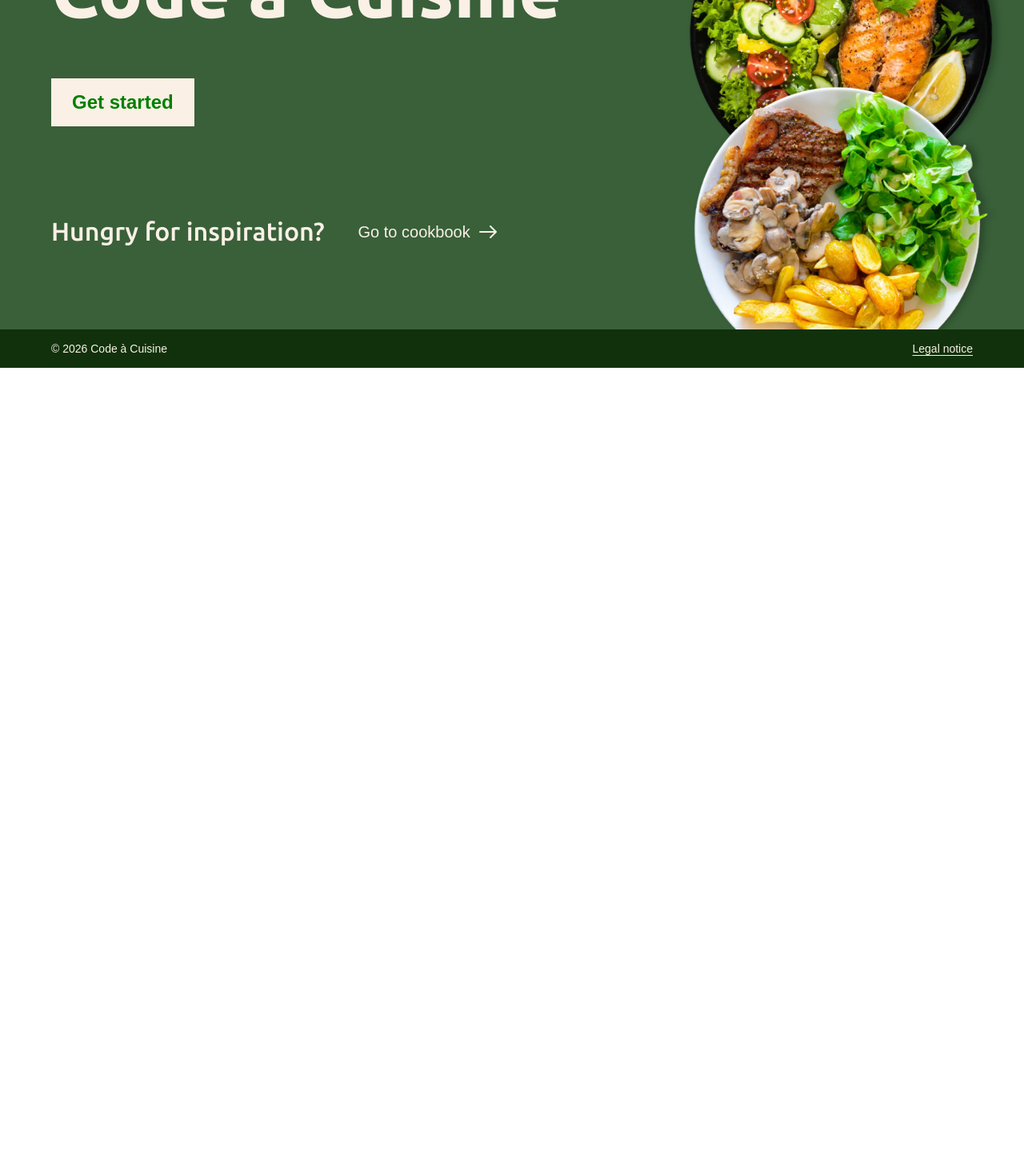
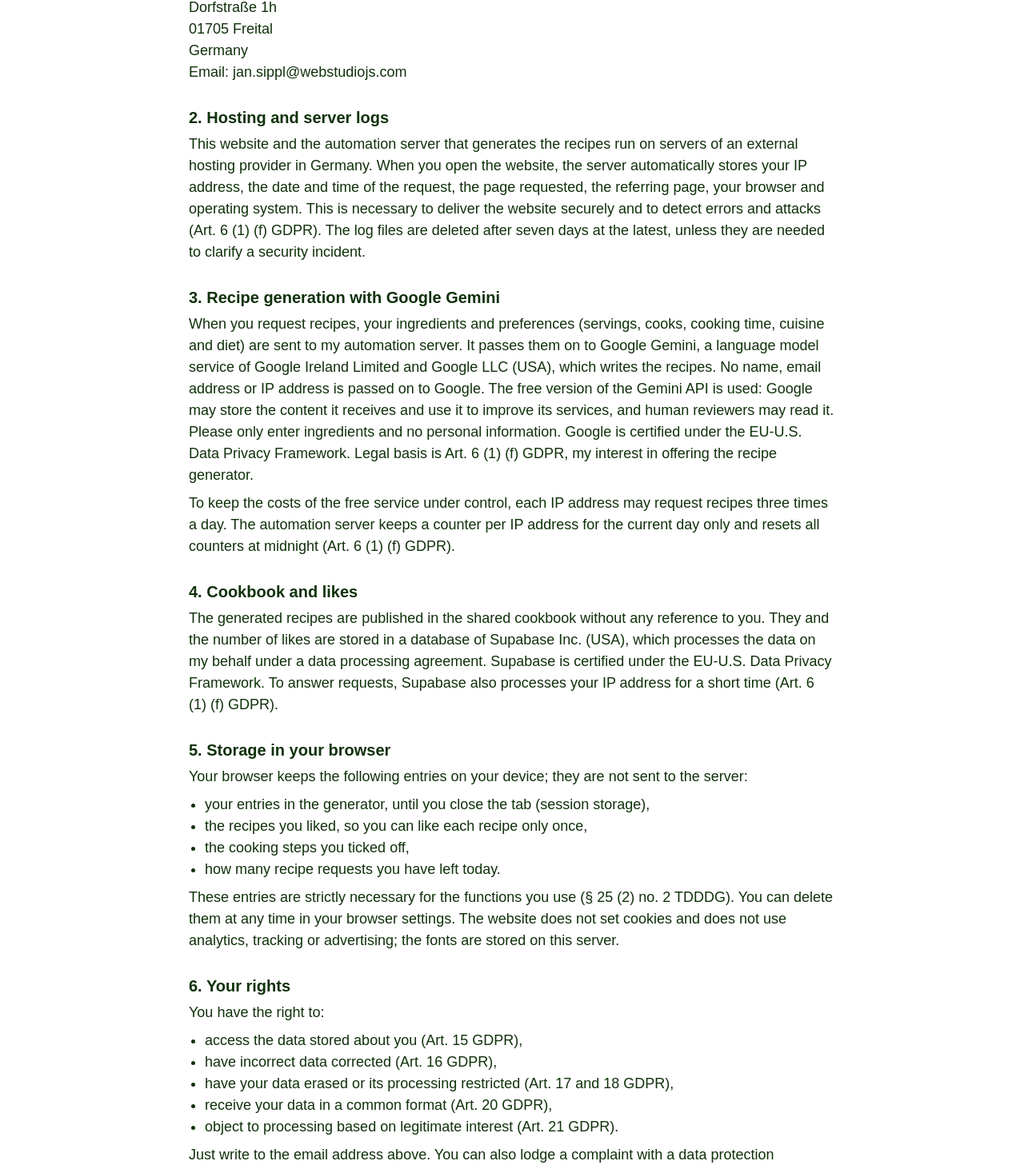
Before and after one commit to JaSi98/da_code-a-cuisine, an Angular app: page /privacy-policy in a window 1280 px wide. Before the commit this address led to /. Shown: the part 340-1802 px from the top of the page at 80% size. Before the commit the page ends 800 px from the top, so only its background shows below. Built offline with nearby package versions, Linux system fonts and the light colour scheme; a web font is replaced by a local one.

Commit message:
adding a privacy policy and keeping ip addresses out of the workflow logs

```diff
--- a/src/app/app.routes.ts
+++ b/src/app/app.routes.ts
@@ -51,5 +51,11 @@
     title: `Legal notice – ${APP_NAME}`,
     loadComponent: () => import('./pages/imprint/imprint').then((page) => page.Imprint),
   },
+  {
+    path: 'privacy-policy',
+    title: `Privacy policy – ${APP_NAME}`,
+    loadComponent: () =>
+      import('./pages/privacy-policy/privacy-policy').then((page) => page.PrivacyPolicy),
+  },
   { path: '**', redirectTo: '' },
 ];
--- a/src/app/pages/imprint/imprint.html
+++ b/src/app/pages/imprint/imprint.html
@@ -15,7 +15,7 @@
 
   <section class="imprint__section" aria-labelledby="imprint-contact">
     <h2 class="imprint__heading" id="imprint-contact">Contact</h2>
-    <p class="imprint__text">Email: jan.sippl@outlook.com</p>
+    <p class="imprint__text">Email: jan.sippl&#64;webstudiojs.com</p>
   </section>
 
   <section class="imprint__section" aria-labelledby="imprint-responsible">
--- a/src/app/pages/imprint/imprint.scss
+++ b/src/app/pages/imprint/imprint.scss
@@ -8,6 +8,7 @@
 $imprint-gap: 32px;
 $imprint-section-gap: 8px;
 $imprint-text-line-height: 1.5;
+$imprint-list-indent: 20px;
 
 $imprint-mobile-space-top: 24px;
 
@@ -54,10 +55,15 @@
   }
 
   &__address,
-  &__text {
+  &__text,
+  &__list {
     margin: 0;
     font-size: font-size(text-large);
     font-style: normal;
     line-height: $imprint-text-line-height;
   }
+
+  &__list {
+    padding-left: $imprint-list-indent;
+  }
 }
--- /dev/null
+++ b/src/app/pages/privacy-policy/privacy-policy.html
@@ -0,0 +1,94 @@
+<app-site-header backLink="/" backLabel="Home" />
+
+<main class="imprint">
+  <h1 class="imprint__title">Privacy policy</h1>
+
+  <section class="imprint__section" aria-labelledby="privacy-controller">
+    <h2 class="imprint__heading" id="privacy-controller">1. Controller</h2>
+    <address class="imprint__address">
+      Jan Sippl<br />
+      Dorfstraße 1h<br />
+      01705 Freital<br />
+      Germany<br />
+      Email: jan.sippl&#64;webstudiojs.com
+    </address>
+  </section>
+
+  <section class="imprint__section" aria-labelledby="privacy-hosting">
+    <h2 class="imprint__heading" id="privacy-hosting">2. Hosting and server logs</h2>
+    <p class="imprint__text">
+      This website and the automation server that generates the recipes run on servers of an
+      external hosting provider in Germany. When you open the website, the server automatically
+      stores your IP address, the date and time of the request, the page requested, the referring
+      page, your browser and operating system. This is necessary to deliver the website securely
+      and to detect errors and attacks (Art. 6 (1) (f) GDPR). The log files are deleted after seven
+      days at the latest, unless they are needed to clarify a security incident.
+    </p>
+  </section>
+
+  <section class="imprint__section" aria-labelledby="privacy-generator">
+    <h2 class="imprint__heading" id="privacy-generator">3. Recipe generation with Google Gemini</h2>
+    <p class="imprint__text">
+      When you request recipes, your ingredients and preferences (servings, cooks, cooking time,
+      cuisine and diet) are sent to my automation server. It passes them on to Google Gemini, a
+      language model service of Google Ireland Limited and Google LLC (USA), which writes the
+      recipes. No name, email address or IP address is passed on to Google. The free version of
+      the Gemini API is used: Google may store the content it receives and use it to improve its
+      services, and human reviewers may read it. Please only enter ingredients and no personal
+      information. Google is certified under the EU-U.S. Data Privacy Framework. Legal basis is
+      Art. 6 (1) (f) GDPR, my interest in offering the recipe generator.
+    </p>
+    <p class="imprint__text">
+      To keep the costs of the free service under control, each IP address may request recipes
+      three times a day. The automation server keeps a counter per IP address for the current day
+      only and resets all counters at midnight (Art. 6 (1) (f) GDPR).
+    </p>
+  </section>
+
+  <section class="imprint__section" aria-labelledby="privacy-cookbook">
+    <h2 class="imprint__heading" id="privacy-cookbook">4. Cookbook and likes</h2>
+    <p class="imprint__text">
+      The generated recipes are published in the shared cookbook without any reference to you. They
+      and the number of likes are stored in a database of Supabase Inc. (USA), which processes the
+      data on my behalf under a data processing agreement. Supabase is certified under the EU-U.S.
+      Data Privacy Framework. To answer requests, Supabase also processes your IP address for a
+      short time (Art. 6 (1) (f) GDPR).
+    </p>
+  </section>
+
+  <section class="imprint__section" aria-labelledby="privacy-storage">
+    <h2 class="imprint__heading" id="privacy-storage">5. Storage in your browser</h2>
+    <p class="imprint__text">
+      Your browser keeps the following entries on your device; they are not sent to the server:
+    </p>
+    <ul class="imprint__list">
+      <li>your entries in the generator, until you close the tab (session storage),</li>
+      <li>the recipes you liked, so you can like each recipe only once,</li>
+      <li>the cooking steps you ticked off,</li>
+      <li>how many recipe requests you have left today.</li>
+    </ul>
+    <p class="imprint__text">
+      These entries are strictly necessary for the functions you use (§ 25 (2) no. 2 TDDDG). You can
+      delete them at any time in your browser settings. The website does not set cookies and does
+      not use analytics, tracking or advertising; the fonts are stored on this server.
+    </p>
+  </section>
+
+  <section class="imprint__section" aria-labelledby="privacy-rights">
+    <h2 class="imprint__heading" id="privacy-rights">6. Your rights</h2>
+    <p class="imprint__text">You have the right to:</p>
+    <ul class="imprint__list">
+      <li>access the data stored about you (Art. 15 GDPR),</li>
+      <li>have incorrect data corrected (Art. 16 GDPR),</li>
+      <li>have your data erased or its processing restricted (Art. 17 and 18 GDPR),</li>
+      <li>receive your data in a common format (Art. 20 GDPR),</li>
+      <li>object to processing based on legitimate interest (Art. 21 GDPR).</li>
+    </ul>
+    <p class="imprint__text">
+      Just write to the email address above. You can also lodge a complaint with a data protection
+      supervisory authority, for example the Saxon Data Protection and Transparency Commissioner.
+    </p>
+  </section>
+
+  <p class="imprint__text">As of October 2026</p>
+</main>
--- /dev/null
+++ b/src/app/pages/privacy-policy/privacy-policy.ts
@@ -0,0 +1,12 @@
+import { Component } from '@angular/core';
+
+import { SiteHeader } from '../../shared/components/site-header/site-header';
+
+/** Shares the layout of the legal notice, so both legal pages look the same. */
+@Component({
+  selector: 'app-privacy-policy',
+  imports: [SiteHeader],
+  styleUrl: '../imprint/imprint.scss',
+  templateUrl: './privacy-policy.html',
+})
+export class PrivacyPolicy {}
--- a/src/app/shared/components/site-footer/site-footer.html
+++ b/src/app/shared/components/site-footer/site-footer.html
@@ -2,5 +2,6 @@
   <p class="site-footer__copyright">© {{ year }} Code à Cuisine</p>
   <nav class="site-footer__nav" aria-label="Legal">
     <a class="site-footer__link" routerLink="/imprint">Legal notice</a>
+    <a class="site-footer__link" routerLink="/privacy-policy">Privacy policy</a>
   </nav>
 </footer>
--- a/src/app/shared/components/site-footer/site-footer.scss
+++ b/src/app/shared/components/site-footer/site-footer.scss
@@ -26,6 +26,12 @@
     margin: 0;
   }
 
+  &__nav {
+    display: flex;
+    flex-wrap: wrap;
+    gap: $site-footer-gap;
+  }
+
   &__link {
     color: inherit;
     text-underline-offset: 3px;
```
Also changed, not shown: n8n/Code à Cuisine – recipe generator.json (+3 -3 lines).
